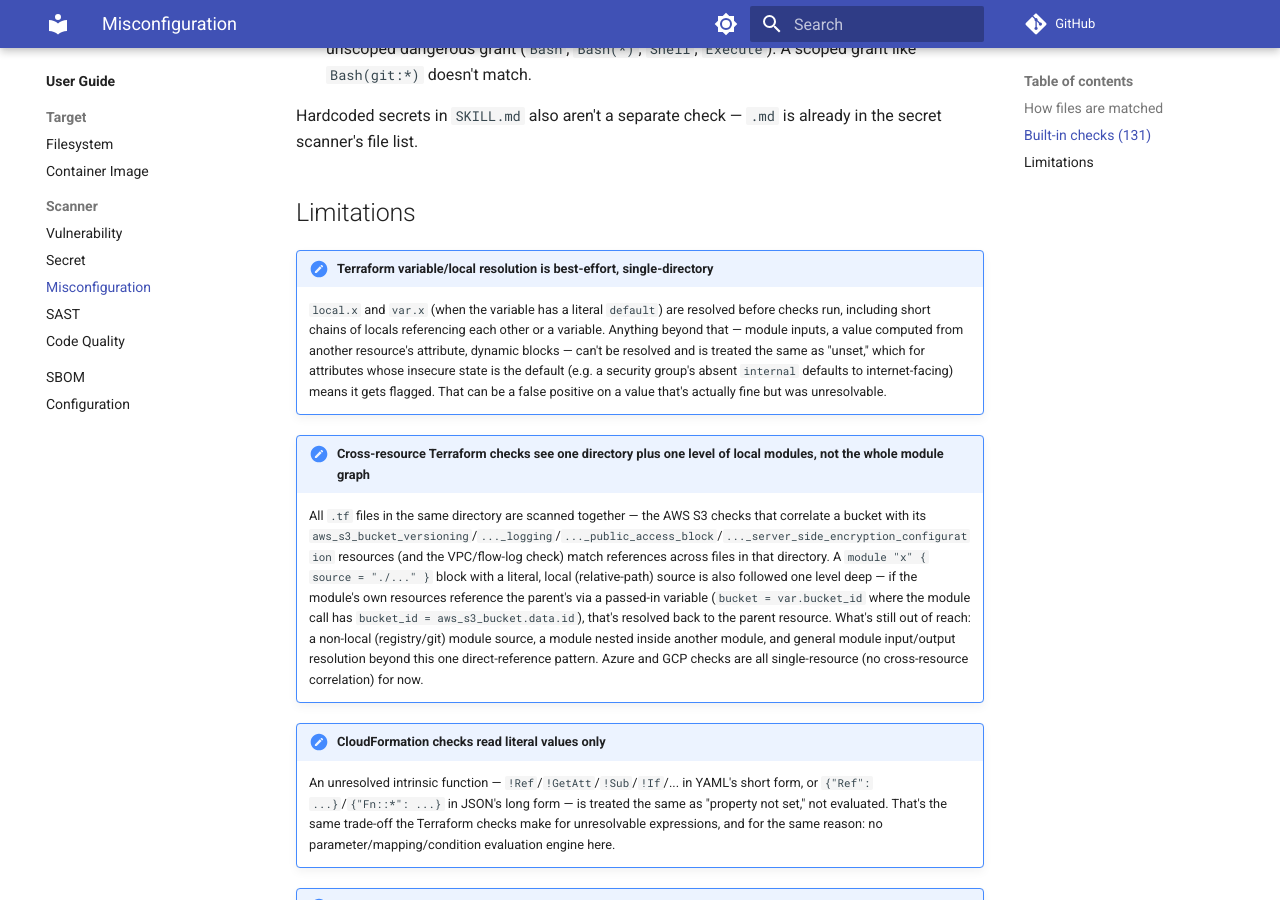
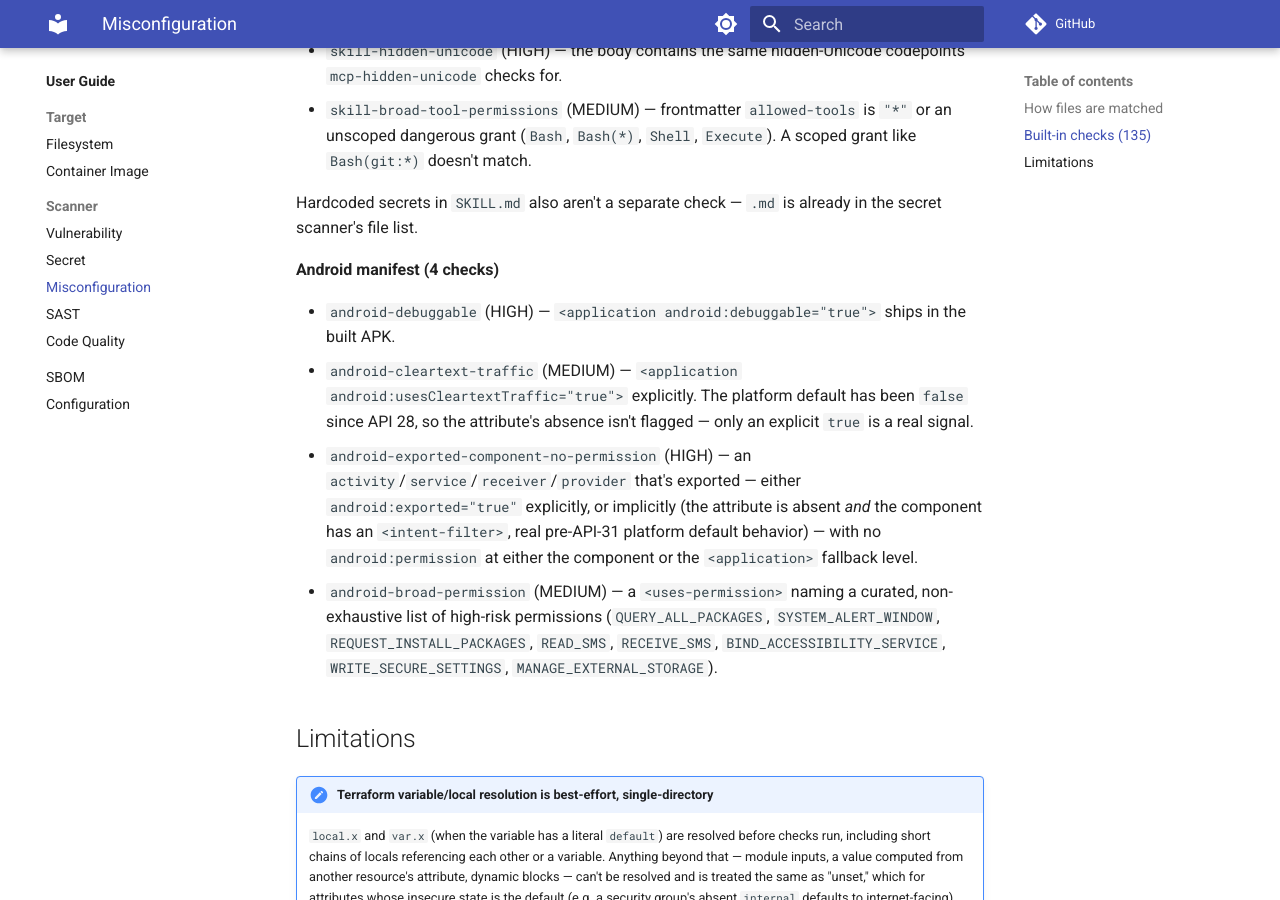
Before and after one commit to colibrisec/ojo, an MkDocs documentation site: the page built from docs/guide/scanner/misconfiguration.md, in a window 1280 px wide and 900 px high, scrolled down 5408 px. Built offline with MkDocs 1.6.1 and Material for MkDocs 9.7.7, drawn with Linux system fonts in a browser that asks for light colours; comment, search, counter and statistics services are not loaded; some of the changed text lies outside the part shown.

Commit message:
Document Android manifest misconfig checks, mark TODO.md item shipped

```diff
--- a/docs/guide/scanner/misconfiguration.md
+++ b/docs/guide/scanner/misconfiguration.md
@@ -14,10 +14,11 @@ Off by default — enable with `--scanners misconfig` (or combine: `--scanners v
 | CloudFormation | `*.yaml`/`*.yml`/`*.json`/`*.template` containing a `Resources` map with an `AWS::`/`Alexa::`/`Custom::` resource `Type` | `gopkg.in/yaml.v3` (YAML) or `encoding/json` (JSON), both stdlib-adjacent — no new dependency for either |
 | MCP server config | `*.json` containing a top-level `mcpServers` object, or a `servers` object whose own filename also contains "mcp" | `encoding/json` |
 | Skill definition | filename `SKILL.md` (case-insensitive) | Line-based regex, same idiom as the Dockerfile parser |
+| Android manifest | `*.apk` containing an `AndroidManifest.xml` entry | [`shogo82148/androidbinary`](https://github.com/shogo82148/androidbinary) decodes the binary XML (AXML) format to plain XML text, then `encoding/xml` |
 
 Every `*.yaml`/`*.yml` file is tried as both a Kubernetes manifest and a CloudFormation template; each is a no-op on a file that doesn't look like its format (missing `apiVersion`+`kind`, or no CloudFormation-shaped `Resources`), so there's no real ambiguity cost to trying both. Every `*.json` file is similarly tried as both a CloudFormation template and an MCP config.
 
-## Built-in checks (131)
+## Built-in checks (135)
 
 **Dockerfile**
 
@@ -117,6 +118,13 @@ Secrets hardcoded in a server's `env` block aren't a separate check here — the
 
 Hardcoded secrets in `SKILL.md` also aren't a separate check — `.md` is already in the secret scanner's file list.
 
+**Android manifest (4 checks)**
+
+- `android-debuggable` (HIGH) — `<application android:debuggable="true">` ships in the built APK.
+- `android-cleartext-traffic` (MEDIUM) — `<application android:usesCleartextTraffic="true">` explicitly. The platform default has been `false` since API 28, so the attribute's absence isn't flagged — only an explicit `true` is a real signal.
+- `android-exported-component-no-permission` (HIGH) — an `activity`/`service`/`receiver`/`provider` that's exported — either `android:exported="true"` explicitly, or implicitly (the attribute is absent *and* the component has an `<intent-filter>`, real pre-API-31 platform default behavior) — with no `android:permission` at either the component or the `<application>` fallback level.
+- `android-broad-permission` (MEDIUM) — a `<uses-permission>` naming a curated, non-exhaustive list of high-risk permissions (`QUERY_ALL_PACKAGES`, `SYSTEM_ALERT_WINDOW`, `REQUEST_INSTALL_PACKAGES`, `READ_SMS`, `RECEIVE_SMS`, `BIND_ACCESSIBILITY_SERVICE`, `WRITE_SECURE_SETTINGS`, `MANAGE_EXTERNAL_STORAGE`).
+
 ## Limitations
 
 !!! note "Terraform variable/local resolution is best-effort, single-directory"
@@ -148,3 +156,6 @@ Hardcoded secrets in `SKILL.md` also aren't a separate check — `.md` is alread
 
 !!! note "Skill permission checks assume `allowed-tools` frontmatter; no schema validation beyond that"
     `skill-broad-tool-permissions` reads a frontmatter key named `allowed-tools` specifically — if a client uses a different field name for the same concept, this check silently sees nothing to flag rather than erroring, the same "no schema to validate against" gap as the rest of this section.
+
+!!! note "Android manifest checks don't resolve resource references, and don't merge split APKs"
+    An attribute expressed as a resource reference (e.g. `android:debuggable="@bool/is_debug"`) rather than a literal isn't resolved, so it won't fire any check — the same "flag the candidate, don't resolve everything" trade-off several SAST rules already make. Android App Bundle's per-ABI/density split `.apk` files aren't merged with the base APK's manifest; each `.apk` found is checked independently using whatever manifest it contains. Native `.so` library fingerprinting, DEX bytecode analysis, and iOS/IPA are separate, not-yet-started items (see `TODO.md`).
```
Also changed, not shown: TODO.md (+3 -1 lines).
